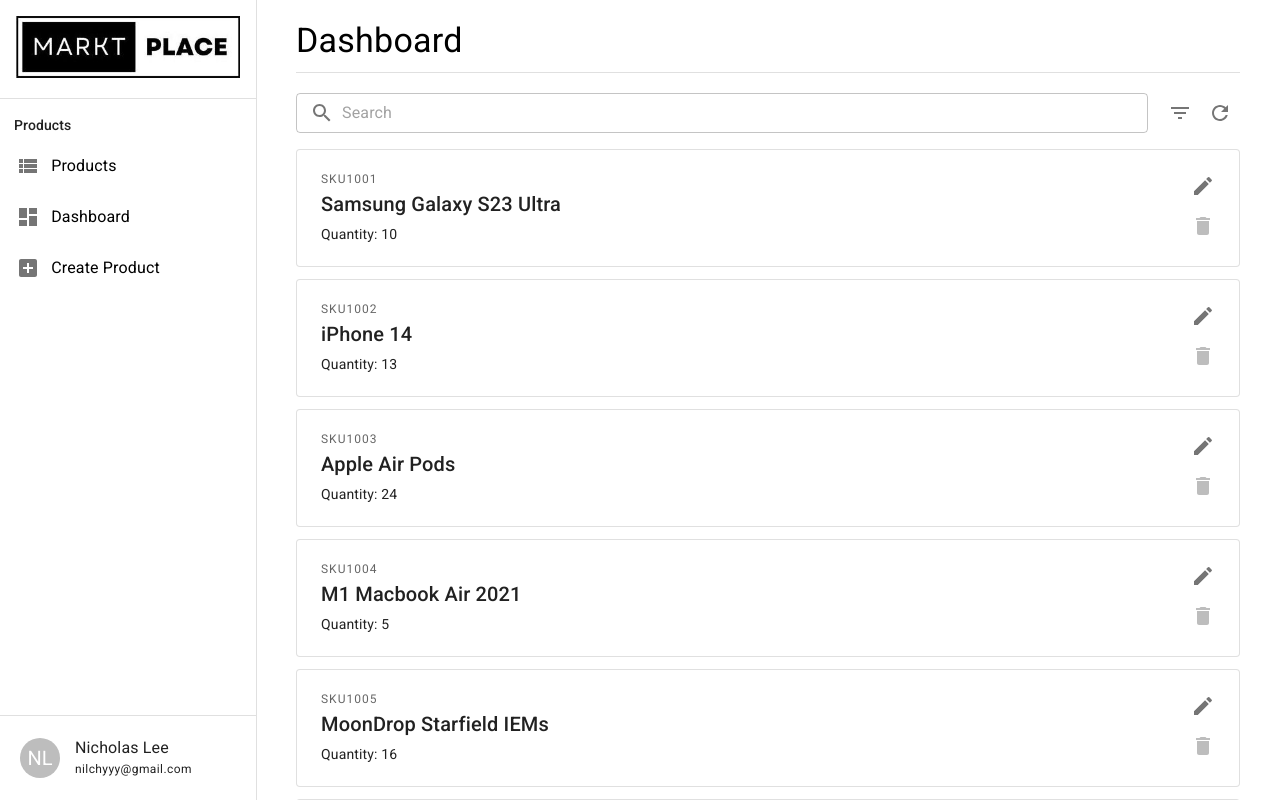
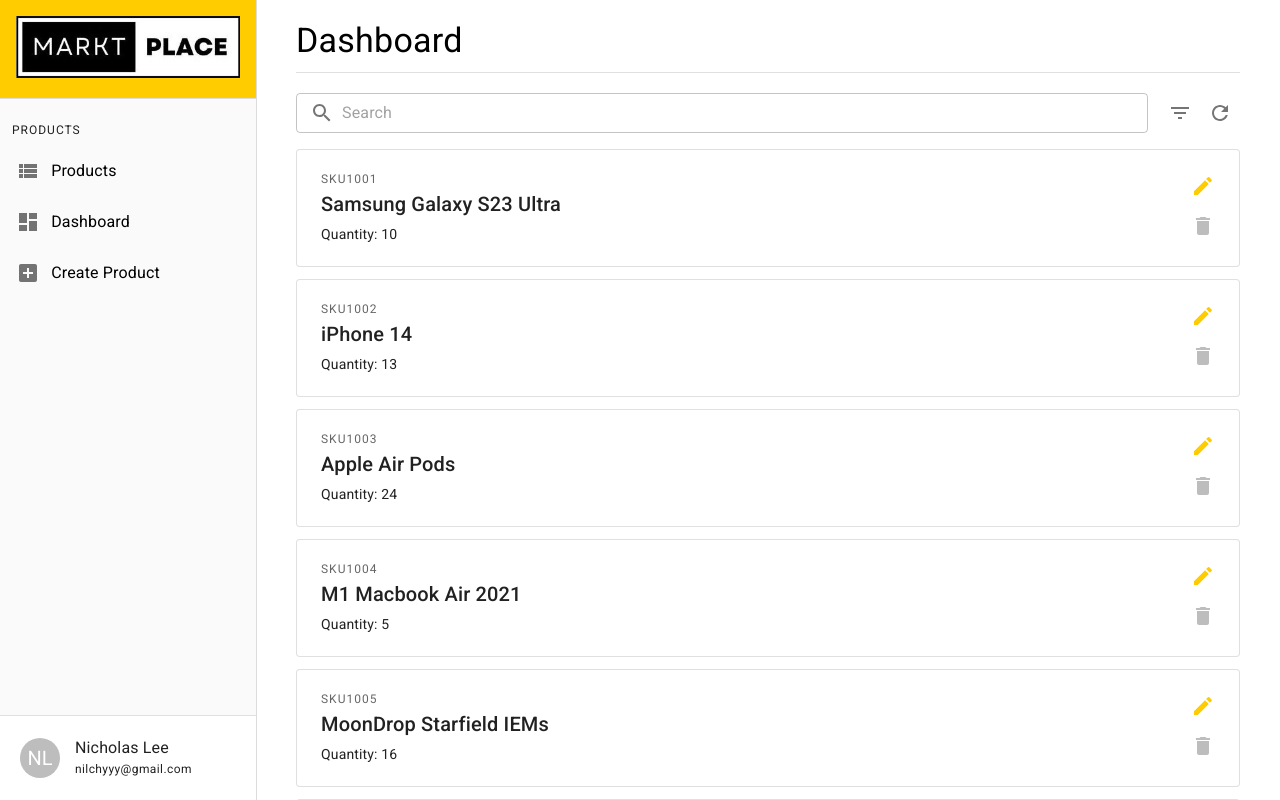
Before and after one commit to SpaceGliderr/maybank-assessment, a React (Create React App) app: page /dashboard in a window 1280 px wide. Shown: the top 800 px of the page. Built offline with nearby package versions, Linux system fonts and the light colour scheme.

Commit message:
Add colors to NavigationDrawer and ProductListing components

```diff
--- a/src/components/NavigationDrawer.js
+++ b/src/components/NavigationDrawer.js
@@ -54,13 +54,16 @@
   const drawer = (
     <>
       {/* LOGO */}
-      <Box component="div" sx={{ display: "block", m: "1em" }}>
+      <Box
+        component="div"
+        sx={{ display: "block", p: "1em", bgcolor: "primary.main" }}
+      >
         <Box component="img" src={Logo} sx={{ width: "100%" }} />
       </Box>
       <Divider sx={{ mb: "1em" }} />
 
       {/* PRODUCTS CATEGORY */}
-      <Typography variant="subtitle2" sx={{ ml: "1em", mb: "5px" }}>
+      <Typography variant="overline" sx={{ ml: "1em" }}>
         Products
       </Typography>
       <List disablePadding>
@@ -95,6 +98,7 @@
           bottom: 0,
           position: "absolute",
           width: "inherit",
+          bgcolor: "common.white",
         }}
       >
         <Divider />
@@ -160,6 +164,7 @@
             sx={{
               "& .MuiDrawer-paper": {
                 width: "20vw",
+                bgcolor: "grey.50",
               },
             }}
           >
@@ -200,6 +205,7 @@
             }}
             sx={(theme) => ({
               "& .MuiDrawer-paper": {
+                bgcolor: "grey.50",
                 [theme.breakpoints.only("xs")]: { width: "80%" },
                 [theme.breakpoints.up("xs")]: { width: "400px" },
               },
--- a/src/components/ProductListing.js
+++ b/src/components/ProductListing.js
@@ -89,11 +89,12 @@
                       }}
                     >
                       <Link to={`edit/${product.productSKU}`}>
-                        <IconButton>
+                        <IconButton color="primary">
                           <EditIcon />
                         </IconButton>
                       </Link>
                       <IconButton
+                        color="error"
                         disabled={product.productQuantity !== 0}
                         onClick={() => {
                           deleteProductBySKU(product.productSKU);
```
